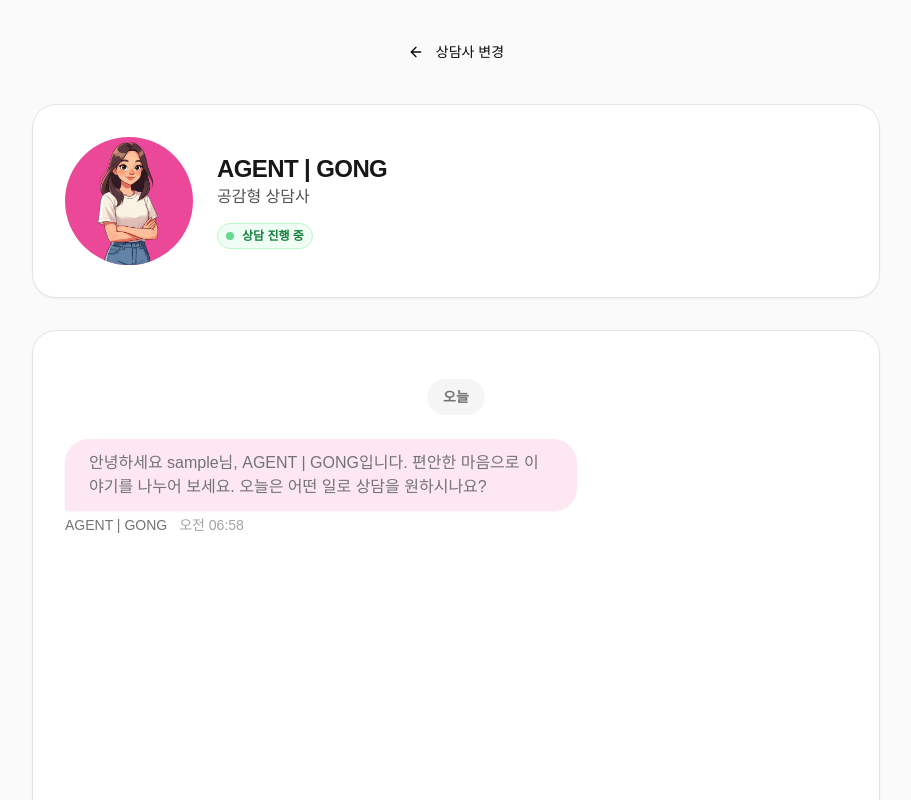
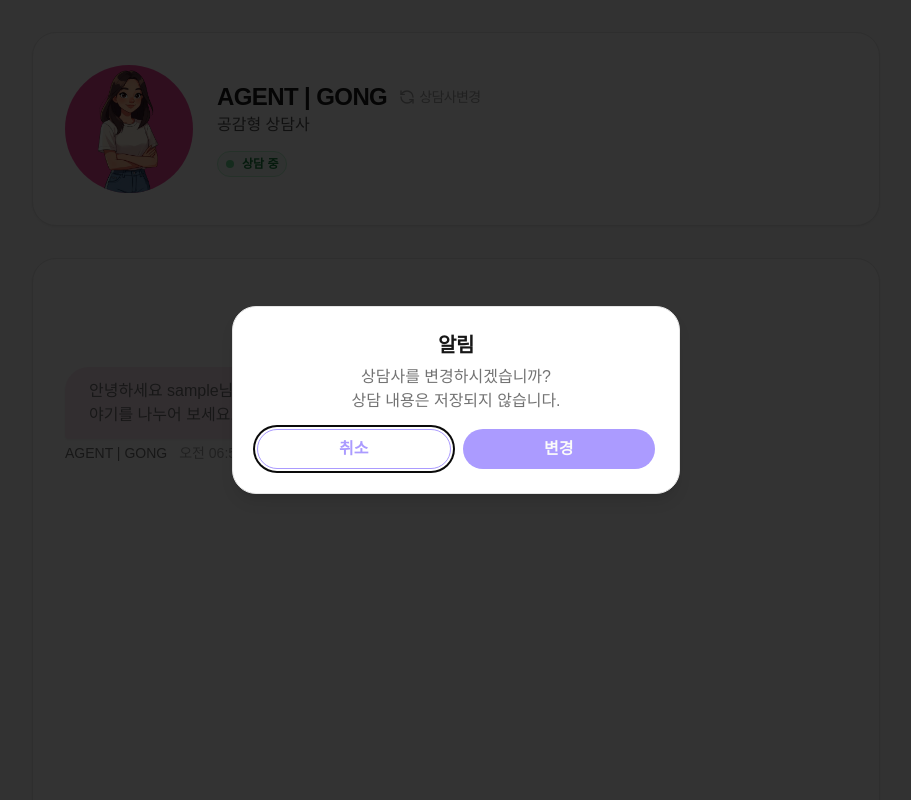
Before and after one commit to k94725/gominAI, a Next.js app: page /chat/empathetic in a window 1280 px wide. Shown: the top 800 px of the page, without its empty margins (184-1095 px from the left). Built offline with nearby package versions, Linux system fonts and the light colour scheme; sample sign-in values are in the browser's storage; a web font is replaced by a local one.

Commit message:
feat: 상담사 변경 기능 추가 및 UI 개선, 모달 다이얼로그 구현

```diff
--- a/src/app/counselors/page.tsx
+++ b/src/app/counselors/page.tsx
@@ -3,7 +3,6 @@
 import { useState, useEffect } from "react";
 import { useRouter } from "next/navigation";
 import { Button } from "@/components/ui/button";
-import { ArrowLeft } from "lucide-react";
 import { counselors } from "@/lib/data";
 import { CounselorDetailCard } from "@/components/CounselorDetailCard";
 
@@ -27,14 +26,6 @@ export default function CounselorSelection() {
       <div className="container max-w-6xl px-6 py-16 mx-auto">
         {/* Header */}
         <div className="mb-32 text-center">
-          <Button
-            variant="ghost"
-            onClick={() => router.push("/")}
-            className="flex items-center gap-3 px-6 py-3 mx-auto mb-8 hover:bg-neutral-100 rounded-3xl"
-          >
-            <ArrowLeft className="w-5 h-5" />
-            메인으로 돌아가기
-          </Button>
           <h1 className="mb-4 text-3xl font-semibold tracking-tight md:text-4xl text-neutral-900">
             안녕하세요,{" "}
             <span className="font-bold text-themeColor-violet">{userName}</span>
@@ -43,6 +34,9 @@ export default function CounselorSelection() {
           <p className="max-w-2xl mx-auto text-base leading-relaxed md:text-xl text-neutral-600">
             어떤 상담사와 함께 이야기를 나누고 싶으신가요?
           </p>
+          <Button variant="link" onClick={() => router.push("/")}>
+            메인으로 돌아가기
+          </Button>
         </div>
 
         {/* Counselor Cards */}
--- a/src/components/ChatInterface.tsx
+++ b/src/components/ChatInterface.tsx
@@ -9,10 +9,19 @@ import { Button } from "@/components/ui/button";
 import { Input } from "@/components/ui/input";
 import { Card, CardContent, CardHeader, CardTitle } from "@/components/ui/card";
 import { Badge } from "@/components/ui/badge";
-import { ArrowLeft, Send, MessageCircle } from "lucide-react";
+import {
+  Dialog,
+  DialogContent,
+  DialogHeader,
+  DialogTitle,
+  DialogDescription,
+  DialogFooter,
+} from "@/components/ui/dialog";
+import { RefreshCcw, Send } from "lucide-react";
 import { counselors } from "@/lib/data";
 import { LoadingSpinner } from "@/components/LoadingSpinner";
 import Image from "next/image";
+import { Modal } from "./modal";
 
 // 시간 포맷팅 함수
 const formatTime = (date: Date) => {
@@ -54,6 +63,7 @@ interface ChatInterfaceProps {
 export function ChatInterface({ counselorType }: ChatInterfaceProps) {
   const router = useRouter();
   const [userName, setUserName] = useState("");
+  const [showConfirmDialog, setShowConfirmDialog] = useState(true);
   const messagesEndRef = useRef<HTMLDivElement>(null);
 
   const { messages, input, handleInputChange, handleSubmit, isLoading } =
@@ -65,7 +75,6 @@ export function ChatInterface({ counselorType }: ChatInterfaceProps) {
   const currentCounselor = counselors.find(
     (counselor) => counselor.id === counselorType,
   );
-  const IconComponent = currentCounselor?.icon || MessageCircle;
 
   useEffect(() => {
     // 로컬 스토리지에서 사용자 이름 가져오기
@@ -86,6 +95,11 @@ export function ChatInterface({ counselorType }: ChatInterfaceProps) {
     e.preventDefault();
     if (!input.trim() || isLoading) return;
     handleSubmit(e);
+  };
+
+  const handleCounselorChange = () => {
+    setShowConfirmDialog(false);
+    router.push("/counselors");
   };
 
   if (!currentCounselor || !userName) {
@@ -154,21 +168,11 @@ export function ChatInterface({ counselorType }: ChatInterfaceProps) {
     <div className="min-h-screen bg-neutral-50">
       <div className="container max-w-4xl px-6 py-8 mx-auto">
         {/* Header */}
-        <div className="text-center">
-          <Button
-            variant="ghost"
-            onClick={() => router.push("/counselors")}
-            className="flex items-center gap-3 px-6 py-3 mx-auto mb-4 md:mb-8 hover:bg-neutral-100 rounded-3xl"
-          >
-            <ArrowLeft className="w-5 h-5" />
-            상담사 변경
-          </Button>
-        </div>
         <Card className="mb-8 bg-white shadow-sm border-neutral-200 rounded-3xl">
           <CardHeader className="pb-6 md:p-8">
             <div className="flex items-center gap-4 md:gap-6">
               <div
-                className={`flex items-end justify-center w-20 h-20 overflow-hidden rounded-full md:w-32 md:h-32 ${currentCounselor.iconBgColor}`}
+                className={`shrink-0 flex items-end justify-center w-20 h-20 overflow-hidden rounded-full md:w-32 md:h-32 ${currentCounselor.iconBgColor}`}
               >
                 <Image
                   src={currentCounselor.profileImg}
@@ -178,10 +182,18 @@ export function ChatInterface({ counselorType }: ChatInterfaceProps) {
                   className="object-cover w-full h-full"
                 />
               </div>
-              <div className="flex flex-col justify-between h-20 md:py-4 md:h-32">
+              <div className="flex flex-col justify-between w-full h-20 md:py-4 md:h-32">
                 <div>
-                  <CardTitle className="text-lg font-semibold md:text-2xl text-neutral-900">
+                  <CardTitle className="flex items-center w-full gap-2 text-lg font-semibold md:text-2xl text-neutral-900">
                     {currentCounselor.name}
+                    <Button
+                      variant="ghost"
+                      onClick={() => setShowConfirmDialog(true)}
+                      className="gap-1 p-1 w-fit h-fit text-neutral-400"
+                    >
+                      <RefreshCcw className="w-5 h-5" />
+                      <span className="hidden md:block">상담사변경</span>
+                    </Button>
                   </CardTitle>
                   <p className="text-sm md:text-base text-neutral-600">
                     {currentCounselor.title}
@@ -192,7 +204,7 @@ export function ChatInterface({ counselorType }: ChatInterfaceProps) {
                   className="px-2 py-1 text-green-700 border-green-200 rounded-full w-fit bg-green-50"
                 >
                   <div className="w-2 h-2 mr-2 bg-green-500 rounded-full animate-pulse"></div>
-                  상담 진행 중
+                  상담 중
                 </Badge>
               </div>
             </div>
@@ -339,12 +351,20 @@ export function ChatInterface({ counselorType }: ChatInterfaceProps) {
           </CardContent>
         </Card>
         <div className="flex items-center justify-center mt-6">
-          <p className="px-6 py-3 text-sm rounded-full text-neutral-500 bg-neutral-100">
-            AI 상담사와 대화 중 • 응급상황 시 전문기관에 연락하세요
+          <p className="px-6 py-3 text-sm text-center rounded-full text-neutral-500 bg-neutral-100">
+            • AI 상담사와 대화 중 •<br />
+            응급상황 시 전문기관에 연락하세요
           </p>
         </div>
-        {/* </CardContent>
-        </Card> */}
+
+        {/* 상담사 변경 확인 모달 */}
+        <Modal
+          open={showConfirmDialog}
+          content="상담사를 변경하시겠습니까?<br/>상담 내용은 저장되지 않습니다."
+          onOpenChange={setShowConfirmDialog}
+          onClickCancel={() => setShowConfirmDialog(false)}
+          onClickConfirm={handleCounselorChange}
+        />
       </div>
     </div>
   );
--- a/src/components/PageHeader.tsx
+++ b/src/components/PageHeader.tsx
@@ -30,11 +30,11 @@ export function PageHeader({
         상담 시작하기
         <ArrowRight className="w-6 h-6 ml-3 transition-transform group-hover:translate-x-1" />
       </Button>
-      <div className="mt-4">
+      <div className="mt-1">
         <Button
-          variant="ghost"
+          variant="link"
           onClick={onNameChange}
-          className="text-sm text-neutral-500 hover:text-neutral-700 hover:bg-neutral-100 rounded-2xl"
+          // className="text-sm text-neutral-500 hover:text-neutral-700 hover:bg-neutral-100 rounded-2xl"
         >
           다른 이름으로 시작하기
         </Button>
--- /dev/null
+++ b/src/components/modal.tsx
@@ -0,0 +1,56 @@
+import {
+  Dialog,
+  DialogContent,
+  DialogHeader,
+  DialogTitle,
+  DialogDescription,
+  DialogFooter,
+} from "@/components/ui/dialog";
+import { Button } from "./ui/button";
+
+interface ModalProps {
+  title?: string;
+  content: string;
+  open: boolean;
+  onOpenChange: (show: boolean) => void;
+  onClickCancel: () => void;
+  onClickConfirm: () => void;
+}
+
+export function Modal({
+  title = "알림",
+  content,
+  open,
+  onOpenChange,
+  onClickCancel,
+  onClickConfirm,
+}: ModalProps) {
+  return (
+    <Dialog open={open} onOpenChange={onOpenChange}>
+      <DialogContent className="sm:max-w-md rounded-3xl">
+        <DialogHeader className="text-center">
+          <DialogTitle className="text-xl font-semibold text-neutral-900">
+            {title}
+          </DialogTitle>
+          <DialogDescription
+            className="mt-6 text-base text-neutral-500"
+            dangerouslySetInnerHTML={{ __html: content }}
+          />
+        </DialogHeader>
+        <DialogFooter className="flex-row items-center justify-center gap-3">
+          <Button
+            variant="outline"
+            size="full"
+            onClick={onClickCancel}
+            className="shadow-none text-themeColor-violet border-themeColor-violet hover:bg-themeColor-violet/20 hover:text-themeColor-violet"
+          >
+            취소
+          </Button>
+          <Button size="full" onClick={onClickConfirm} className="shadow-none">
+            변경
+          </Button>
+        </DialogFooter>
+      </DialogContent>
+    </Dialog>
+  );
+}
--- a/src/components/ui/button.tsx
+++ b/src/components/ui/button.tsx
@@ -5,7 +5,7 @@ import { cva, type VariantProps } from "class-variance-authority";
 import { cn } from "@/lib/utils";
 
 const buttonVariants = cva(
-  "inline-flex items-center justify-center gap-2 whitespace-nowrap rounded-md text-sm font-medium ring-offset-background transition-colors focus-visible:outline-none focus-visible:ring-2 focus-visible:ring-ring focus-visible:ring-offset-2 disabled:pointer-events-none disabled:opacity-50 [&_svg]:pointer-events-none [&_svg]:size-4 [&_svg]:shrink-0",
+  "inline-flex items-center justify-center gap-2 whitespace-nowrap text-sm font-medium ring-offset-background transition-colors focus-visible:outline-none focus-visible:ring-2 focus-visible:ring-ring focus-visible:ring-offset-2 disabled:pointer-events-none disabled:opacity-50 [&_svg]:pointer-events-none [&_svg]:size-4 [&_svg]:shrink-0",
   {
     variants: {
       variant: {
@@ -14,11 +14,11 @@ const buttonVariants = cva(
         destructive:
           "bg-destructive text-destructive-foreground hover:bg-destructive/90",
         outline:
-          "border border-input bg-background hover:bg-accent hover:text-accent-foreground",
+          "border border-input rounded-3xl bg-background hover:bg-accent hover:text-accent-foreground",
         secondary:
           "bg-themeColor-green text-neutral-500 hover:bg-themeColor-green/70 rounded-3xl shadow-md transition-all duration-300",
         ghost: "hover:bg-accent hover:text-accent-foreground",
-        link: "text-primary underline-offset-4 hover:underline",
+        link: "text-neutral-400 underline-offset-4 hover:underline hover:font-semibold",
       },
       size: {
         default: "h-10 px-4 py-2",
--- a/src/components/ui/dialog.tsx
+++ b/src/components/ui/dialog.tsx
@@ -1,18 +1,18 @@
-"use client"
+"use client";
 
-import * as React from "react"
-import * as DialogPrimitive from "@radix-ui/react-dialog"
-import { X } from "lucide-react"
+import * as React from "react";
+import * as DialogPrimitive from "@radix-ui/react-dialog";
+import { X } from "lucide-react";
 
-import { cn } from "@/lib/utils"
+import { cn } from "@/lib/utils";
 
-const Dialog = DialogPrimitive.Root
+const Dialog = DialogPrimitive.Root;
 
-const DialogTrigger = DialogPrimitive.Trigger
+const DialogTrigger = DialogPrimitive.Trigger;
 
-const DialogPortal = DialogPrimitive.Portal
+const DialogPortal = DialogPrimitive.Portal;
 
-const DialogClose = DialogPrimitive.Close
+const DialogClose = DialogPrimitive.Close;
 
 const DialogOverlay = React.forwardRef<
   React.ElementRef<typeof DialogPrimitive.Overlay>,
@@ -22,12 +22,12 @@ const DialogOverlay = React.forwardRef<
     ref={ref}
     className={cn(
       "fixed inset-0 z-50 bg-black/80 data-[state=open]:animate-in data-[state=closed]:animate-out data-[state=closed]:fade-out-0 data-[state=open]:fade-in-0",
-      className
+      className,
     )}
     {...props}
   />
-))
-DialogOverlay.displayName = DialogPrimitive.Overlay.displayName
+));
+DialogOverlay.displayName = DialogPrimitive.Overlay.displayName;
 
 const DialogContent = React.forwardRef<
   React.ElementRef<typeof DialogPrimitive.Content>,
@@ -38,48 +38,35 @@ const DialogContent = React.forwardRef<
     <DialogPrimitive.Content
       ref={ref}
       className={cn(
-        "fixed left-[50%] top-[50%] z-50 grid w-full max-w-lg translate-x-[-50%] translate-y-[-50%] gap-4 border bg-background p-6 shadow-lg duration-200 data-[state=open]:animate-in data-[state=closed]:animate-out data-[state=closed]:fade-out-0 data-[state=open]:fade-in-0 data-[state=closed]:zoom-out-95 data-[state=open]:zoom-in-95 data-[state=closed]:slide-out-to-left-1/2 data-[state=closed]:slide-out-to-top-[48%] data-[state=open]:slide-in-from-left-1/2 data-[state=open]:slide-in-from-top-[48%] sm:rounded-lg",
-        className
+        "fixed left-[50%] top-[50%] z-50 grid w-[calc(100%-50px)] max-w-lg translate-x-[-50%] translate-y-[-50%] gap-4 border bg-background p-6 shadow-lg duration-200 data-[state=open]:animate-in data-[state=closed]:animate-out data-[state=closed]:fade-out-0 data-[state=open]:fade-in-0 data-[state=closed]:zoom-out-95 data-[state=open]:zoom-in-95 data-[state=closed]:slide-out-to-left-1/2 data-[state=closed]:slide-out-to-top-[48%] data-[state=open]:slide-in-from-left-1/2 data-[state=open]:slide-in-from-top-[48%] rounded-lg",
+        className,
       )}
       {...props}
     >
       {children}
-      <DialogPrimitive.Close className="absolute right-4 top-4 rounded-sm opacity-70 ring-offset-background transition-opacity hover:opacity-100 focus:outline-none focus:ring-2 focus:ring-ring focus:ring-offset-2 disabled:pointer-events-none data-[state=open]:bg-accent data-[state=open]:text-muted-foreground">
-        <X className="h-4 w-4" />
-        <span className="sr-only">Close</span>
-      </DialogPrimitive.Close>
     </DialogPrimitive.Content>
   </DialogPortal>
-))
-DialogContent.displayName = DialogPrimitive.Content.displayName
+));
+DialogContent.displayName = DialogPrimitive.Content.displayName;
 
 const DialogHeader = ({
   className,
   ...props
 }: React.HTMLAttributes<HTMLDivElement>) => (
   <div
-    className={cn(
-      "flex flex-col space-y-1.5 text-center sm:text-left",
-      className
-    )}
+    className={cn("flex flex-col space-y-1.5 text-center", className)}
     {...props}
   />
-)
-DialogHeader.displayName = "DialogHeader"
+);
+DialogHeader.displayName = "DialogHeader";
 
 const DialogFooter = ({
   className,
   ...props
 }: React.HTMLAttributes<HTMLDivElement>) => (
-  <div
-    className={cn(
-      "flex flex-col-reverse sm:flex-row sm:justify-end sm:space-x-2",
-      className
-    )}
-    {...props}
-  />
-)
-DialogFooter.displayName = "DialogFooter"
+  <div className={cn("flex flex-row justify-end", className)} {...props} />
+);
+DialogFooter.displayName = "DialogFooter";
 
 const DialogTitle = React.forwardRef<
   React.ElementRef<typeof DialogPrimitive.Title>,
@@ -89,12 +76,12 @@ const DialogTitle = React.forwardRef<
     ref={ref}
     className={cn(
       "text-lg font-semibold leading-none tracking-tight",
-      className
+      className,
     )}
     {...props}
   />
-))
-DialogTitle.displayName = DialogPrimitive.Title.displayName
+));
+DialogTitle.displayName = DialogPrimitive.Title.displayName;
 
 const DialogDescription = React.forwardRef<
   React.ElementRef<typeof DialogPrimitive.Description>,
@@ -105,8 +92,8 @@ const DialogDescription = React.forwardRef<
     className={cn("text-sm text-muted-foreground", className)}
     {...props}
   />
-))
-DialogDescription.displayName = DialogPrimitive.Description.displayName
+));
+DialogDescription.displayName = DialogPrimitive.Description.displayName;
 
 export {
   Dialog,
@@ -119,4 +106,4 @@ export {
   DialogFooter,
   DialogTitle,
   DialogDescription,
-}
+};
```
